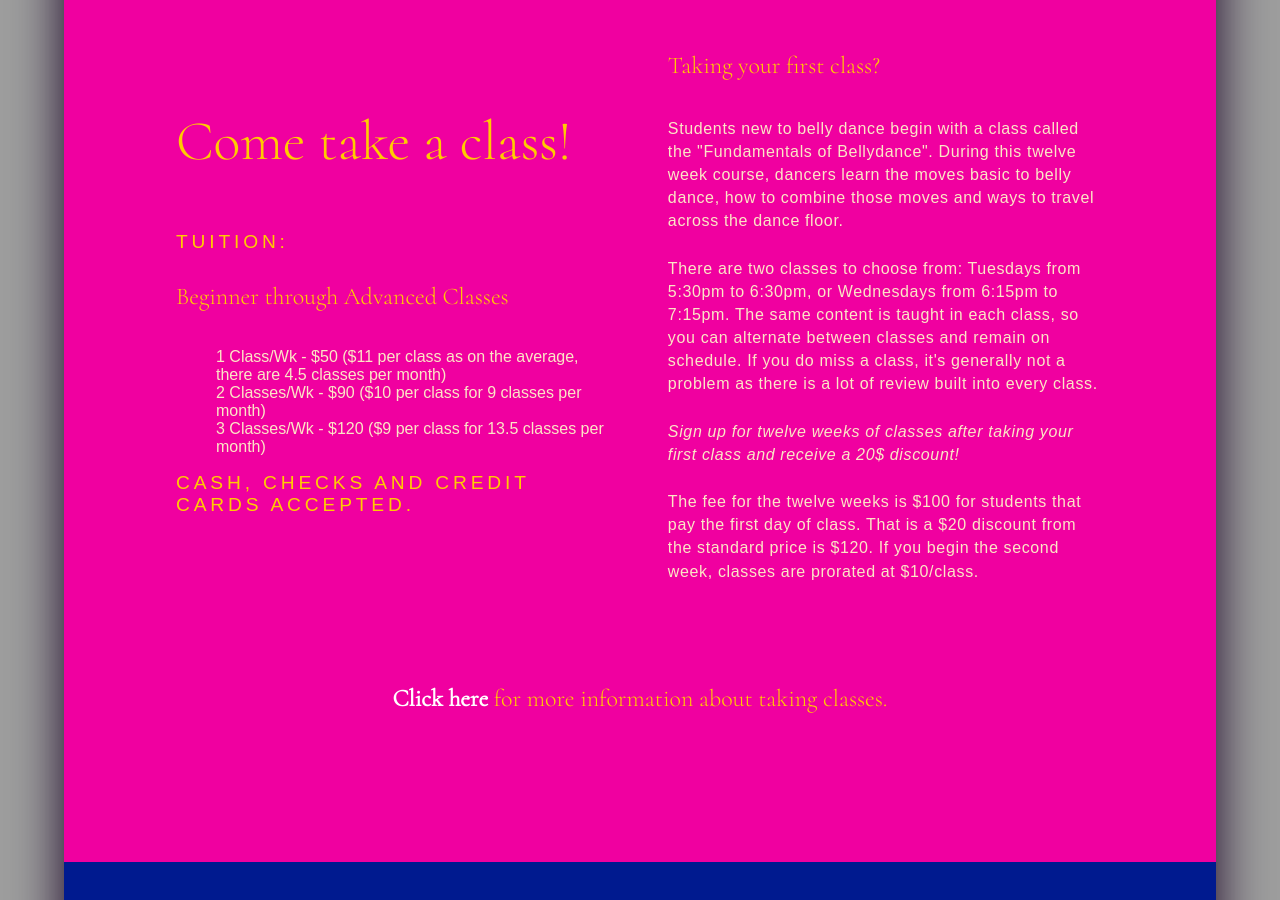
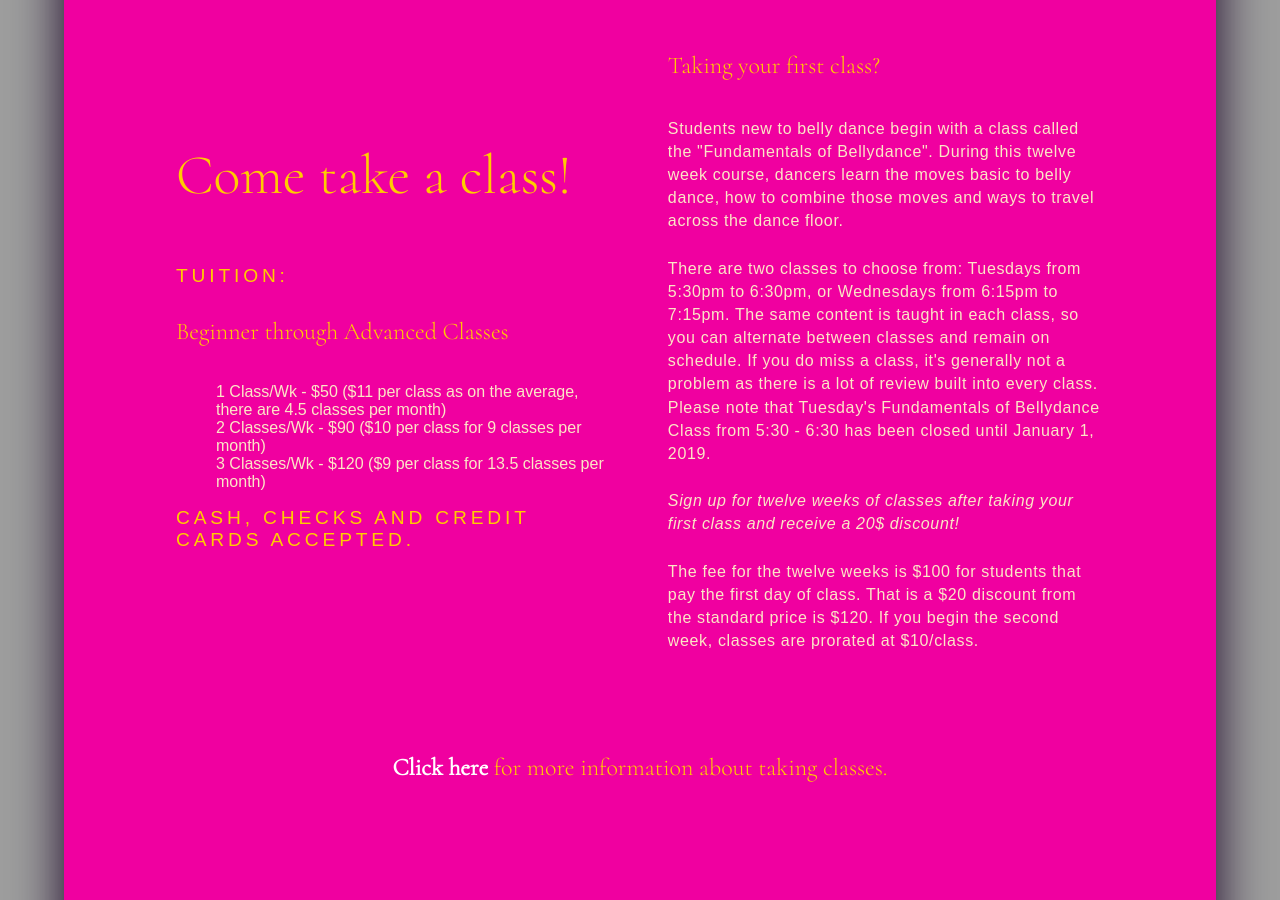
Before and after one commit to mollympierce1/hourglass, a Jekyll site: the page built from classes.md, in a window 1280 px wide and 900 px high, scrolled down 540 px. Built offline with Jekyll 4.4.1, drawn with Linux system fonts in a browser that asks for light colours; some of the changed text lies outside the part shown.

Commit message:
Update classes.html

```diff
--- a/_layouts/classes.html
+++ b/_layouts/classes.html
@@ -24,7 +24,7 @@
       <div class="sixty">
         <h5>Taking your first class?</h5>
         <p>Students new to belly dance begin with a class called the "Fundamentals of Bellydance".  During this twelve week course, dancers learn the moves basic to belly dance, how to combine those moves and ways to travel across the dance floor.</p>
-        <p>There are two classes to choose from: Tuesdays from 5:30pm to 6:30pm, or Wednesdays from 6:15pm to 7:15pm. The same content is taught in each class, so you can alternate between classes and remain on schedule.  If you do miss a class, it's generally not a problem as there is a lot of review built into every class.</p>
+        <p>There are two classes to choose from: Tuesdays from 5:30pm to 6:30pm, or Wednesdays from 6:15pm to 7:15pm. The same content is taught in each class, so you can alternate between classes and remain on schedule.  If you do miss a class, it's generally not a problem as there is a lot of review built into every class. Please note that Tuesday's Fundamentals of Bellydance Class from 5:30 - 6:30 has been closed until January 1, 2019.</p>
         <p style="font-style:italic;">Sign up for twelve weeks of classes after taking your first class and receive a 20$ discount!</p>
         <p>The fee for the twelve weeks is $100 for students that pay the first day of class. That is a $20 discount from the standard price is $120. If you begin the second week, classes are prorated at $10/class. </p>
       </div>
@@ -56,7 +56,10 @@
     </div>
     <h3>Wednesdays</h3>
     <div class="classes--day">
-
+      <div class="classes--class"><h4>Fundamentals of Bellydance Class</h4>
+      <h6>6:15 - 7:15 pm</h6>
+      <p>Music and Routine: TBA<br />
+      <p>For students new to belly dance. Students will learn basic belly dance moves, combinations, and how to travel across the floor.</p></div>
       <div class="classes--class"><h4>Beginner Class</h4>
       <h6>7:30 - 8:30 pm</h6>
       <p>Music and Routine: TBA<br />
```
